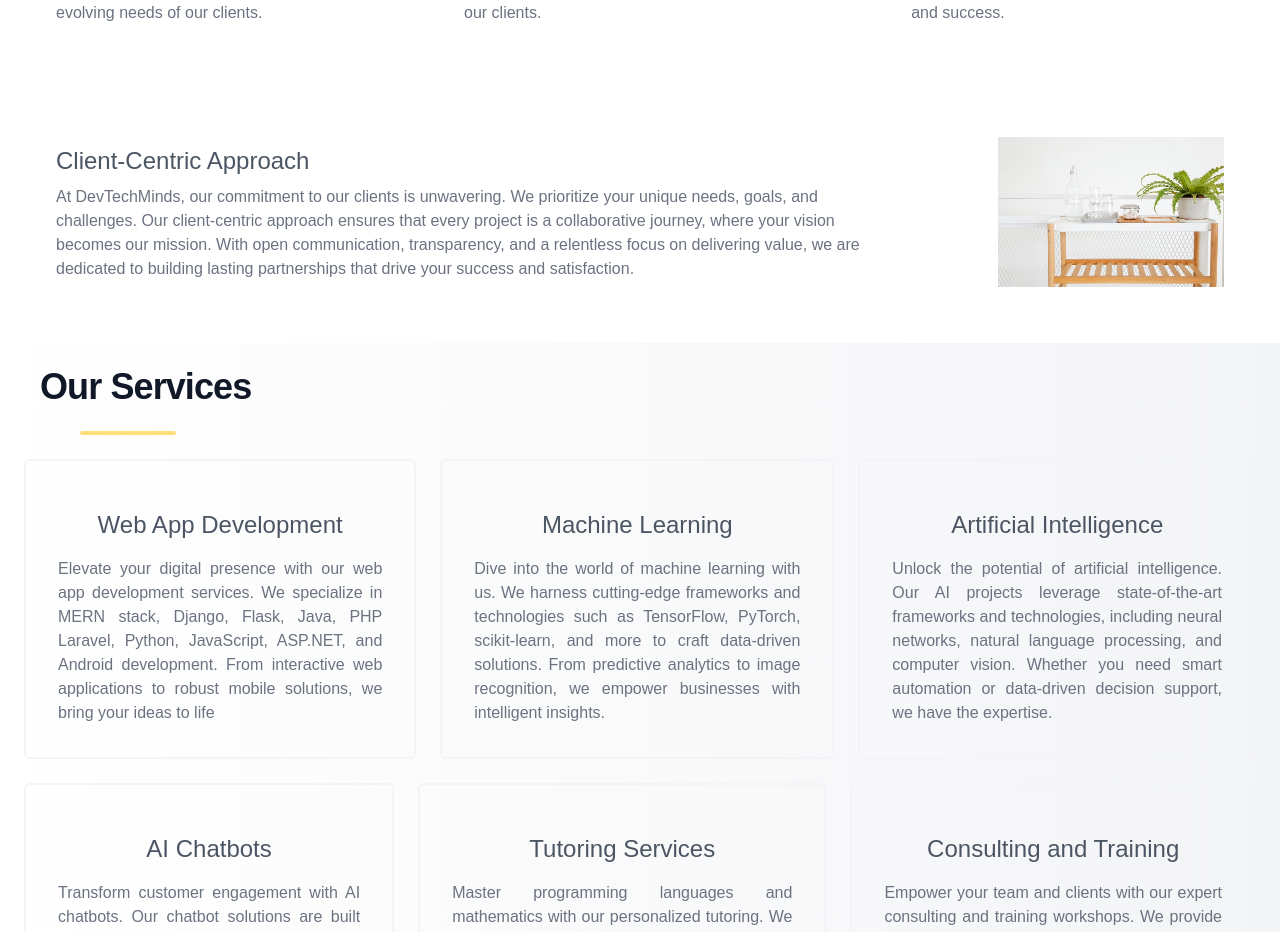
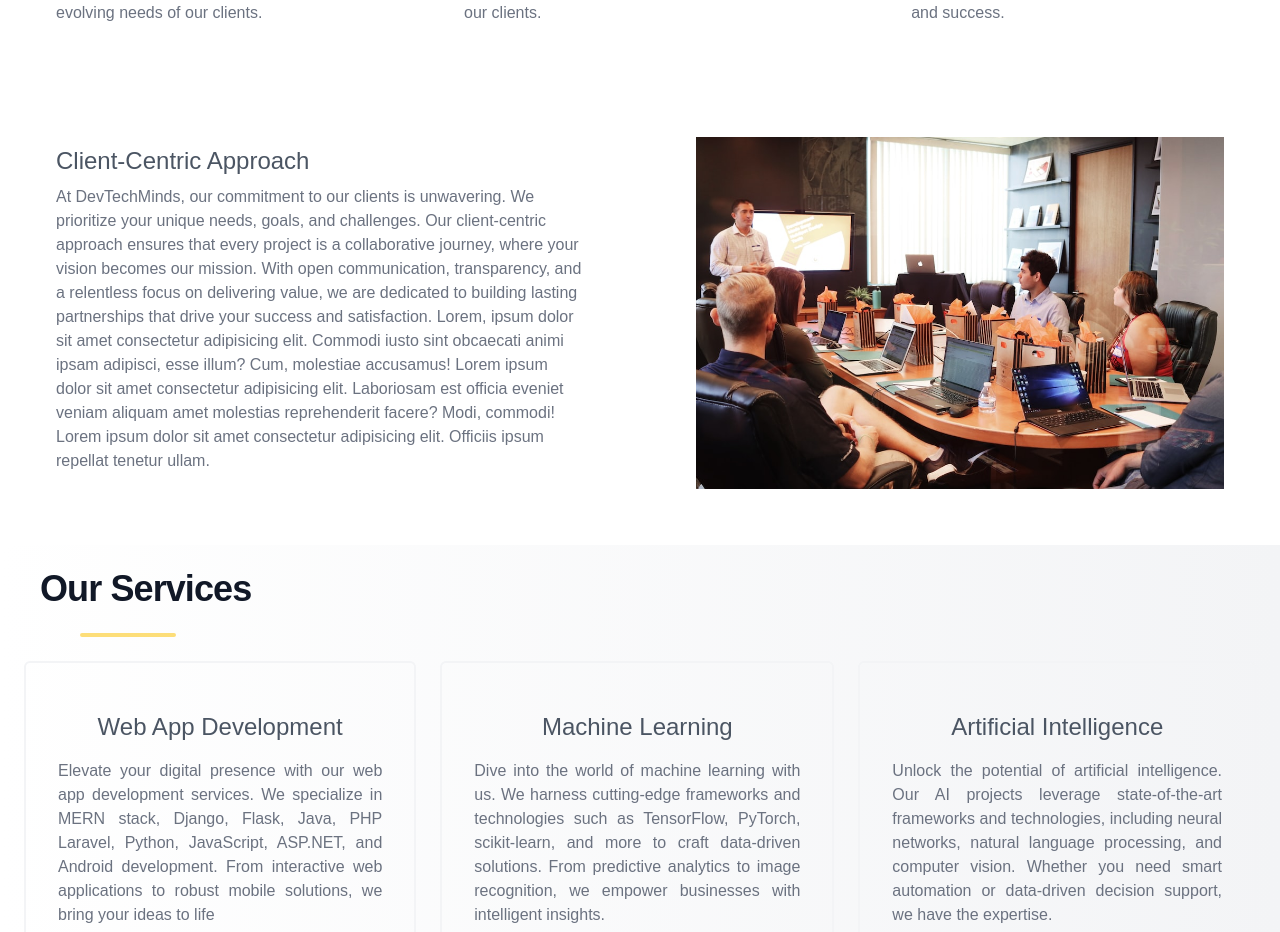
Before and after one commit to Ahsanali507/DevTechMinds, a React (Create React App) app: page / in a window 1280 px wide. Shown: the part 1120-2052 px from the top of the page. Built offline with nearby package versions, Linux system fonts and the light colour scheme.

Commit message:
commit with additions

```diff
--- a/src/components/home/About.jsx
+++ b/src/components/home/About.jsx
@@ -1,6 +1,6 @@
 import React from "react";
 import { motion } from "framer-motion";
-import aboutImage from "../../assets/aboutImage.jpg";
+import aboutImage from "../../assets/aboutusImage.jpg";
 // import {FaBeer} from 'react-icons/fa'
 function About() {
   return (
@@ -41,15 +41,15 @@ function About() {
         </motion.div>
       </motion.div>
       <motion.div className="flex container-lower">
-        <motion.div className="lower-left p-14">
+        <motion.div className="lower-left p-14 w-1/2">
           <h2 className="text-2xl my-2 font-thin text-gray-600 heading">
             Client-Centric Approach
           </h2>
           <p className="text-gray-500 font-extralight">
-            At DevTechMinds, our commitment to our clients is unwavering. We prioritize your unique needs, goals, and challenges. Our client-centric approach ensures that every project is a collaborative journey, where your vision becomes our mission. With open communication, transparency, and a relentless focus on delivering value, we are dedicated to building lasting partnerships that drive your success and satisfaction.
+            At DevTechMinds, our commitment to our clients is unwavering. We prioritize your unique needs, goals, and challenges. Our client-centric approach ensures that every project is a collaborative journey, where your vision becomes our mission. With open communication, transparency, and a relentless focus on delivering value, we are dedicated to building lasting partnerships that drive your success and satisfaction. Lorem, ipsum dolor sit amet consectetur adipisicing elit. Commodi iusto sint obcaecati animi ipsam adipisci, esse illum? Cum, molestiae accusamus! Lorem ipsum dolor sit amet consectetur adipisicing elit. Laboriosam est officia eveniet veniam aliquam amet molestias reprehenderit facere? Modi, commodi! Lorem ipsum dolor sit amet consectetur adipisicing elit. Officiis ipsum repellat tenetur ullam.
           </p>
         </motion.div>
-        <motion.div className="lower-right p-14">
+        <motion.div className="lower-right p-14 w-1/2">
           <motion.img src={aboutImage} alt="no img" />
         </motion.div>
       </motion.div>
```
Also changed, not shown: src/assets/aboutImage.jpg (deleted), src/assets/aboutusImage.jpg (added).
